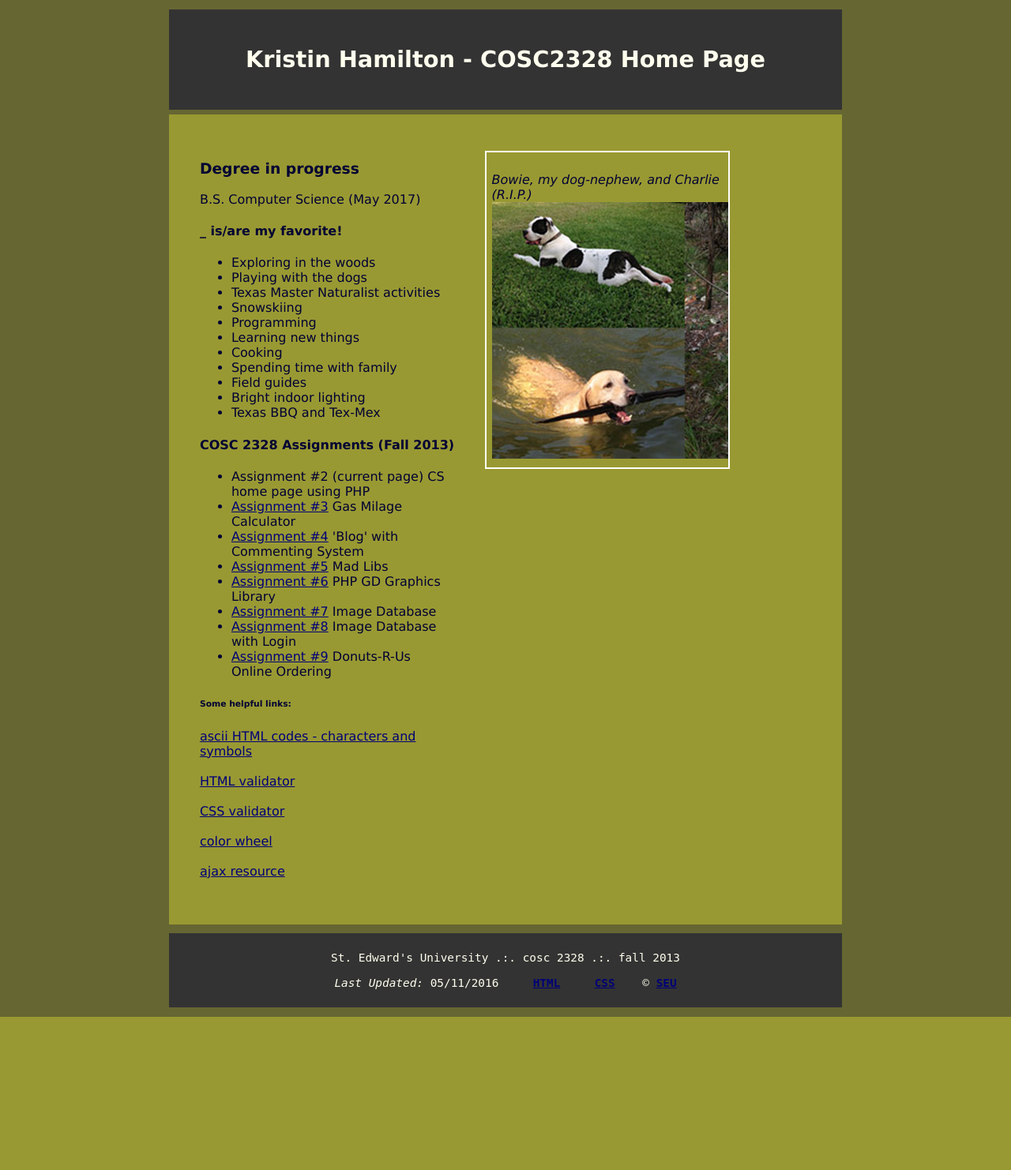
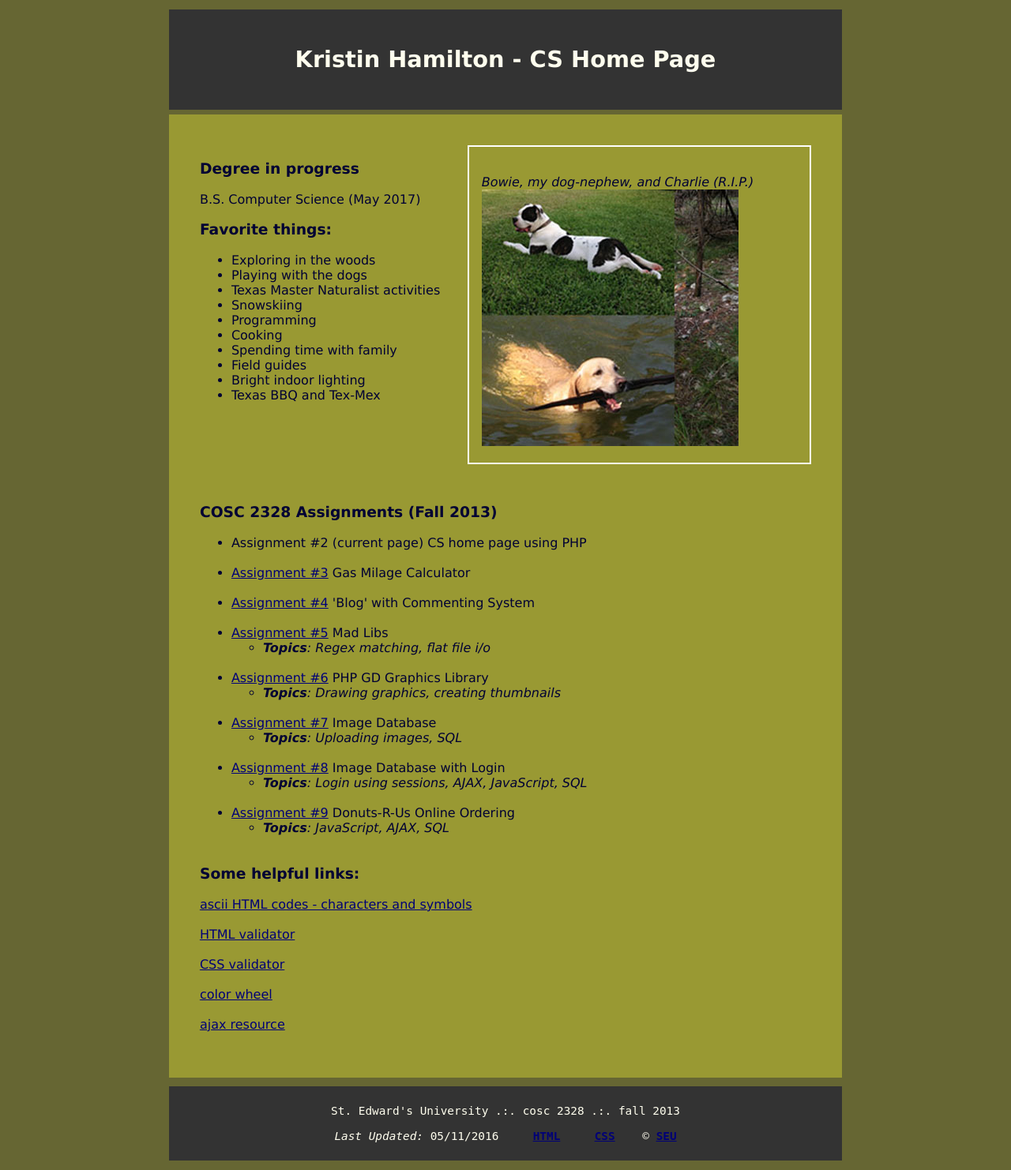
Before and after one commit to KristinHamilton/seuProjects, a PHP site: page / in a window 1280 px wide. Shown: the whole page at 79% size. Before the commit the page ends 1288 px from the top, so only its background shows below. Run offline with PHP 8.4, Linux system fonts and the light colour scheme.

Commit message:
[Index.php] Update link references to assignments; modify formatting

```diff
--- a/cosc2328/index.php
+++ b/cosc2328/index.php
@@ -11,44 +11,60 @@ echo "
 
 	<body>
 		<div class='heading'>
-			<h2> Kristin Hamilton - COSC2328 Home Page </h2>
+			<h2> Kristin Hamilton - CS Home Page </h2>
 		</div>
 
 		<!-- start content -->
 		<div class='content'>
+
 			<div class='floatleft'>
-
 				<h3> Degree in progress </h3>
 				B.S. Computer Science (May 2017)
 
-				<h4> _ is/are my favorite! </h4>
+				<h3> Favorite things: </h3>
 				<ul>
 					<li> Exploring in the woods </li>
 					<li> Playing with the dogs </li>
 					<li> Texas Master Naturalist activities</li>
 					<li> Snowskiing </li>
 					<li> Programming </li>
-					<li> Learning new things </li>
 					<li> Cooking </li>
 					<li> Spending time with family </li>
 					<li> Field guides </li>
 					<li> Bright indoor lighting </li>
 					<li> Texas BBQ and Tex-Mex </li>
 				</ul>
+			</div>
 
-				<h4> COSC 2328 Assignments (Fall 2013)</h4>
+			<div class='border'>
+				<br />
+				<em>Bowie, my dog-nephew, and Charlie (R.I.P.)</em>
+				<br />
+				<img src='./asg2/BowieAndCharlie.jpg' alt='Bowie and Charlie' />
+			</div>
+
+			<div style='clear:both;'></div>
+
+			<div class='floatleft' style='width:auto;'>
+
+				<h3> COSC 2328 Assignments (Fall 2013)</h3>
 				<ul>
-					<li>Assignment #2 (current page) CS home page using PHP</li>
-					<li><a href='./asg3.php'>Assignment #3</a> Gas Milage Calculator</li>
-					<li><a href='./asg4.php'>Assignment #4</a> 'Blog' with Commenting System</li>
-					<li><a href='./asg5.php'>Assignment #5</a> Mad Libs</li>
-					<li><a href='./asg6.php'>Assignment #6</a> PHP GD Graphics Library</li>
-					<li><a href='./asg7.php'>Assignment #7</a> Image Database</li>
-					<li><a href='./asg8.php'>Assignment #8</a> Image Database with Login</li>
-					<li><a href='./asg9.php'>Assignment #9</a> Donuts-R-Us Online Ordering</li>
+					<li>Assignment #2 (current page) CS home page using PHP</li><br />
+					<li><a href='./asg3/asg3.php'>Assignment #3</a> Gas Milage Calculator</li><br />
+					<li><a href='./asg4/asg4.php'>Assignment #4</a> 'Blog' with Commenting System</li><br />
+					<li><a href='./asg5/asg5.php'>Assignment #5</a> Mad Libs</li>
+						<ul><li><em><b>Topics</b>: Regex matching, flat file i/o</em></li></ul><br />
+					<li><a href='./asg6/asg6.php'>Assignment #6</a> PHP GD Graphics Library</li>
+						<ul><li><em><b>Topics</b>: Drawing graphics, creating thumbnails</em></li></ul><br />
+					<li><a href='./asg7/asg7.php'>Assignment #7</a> Image Database</li>
+						<ul><li><em><b>Topics</b>: Uploading images, SQL</em></li></ul><br />
+					<li><a href='./asg8/asg8.php'>Assignment #8</a> Image Database with Login</li>
+						<ul><li><em><b>Topics</b>: Login using sessions, AJAX, JavaScript, SQL</em></li></ul><br />
+					<li><a href='./asg9/asg9.php'>Assignment #9</a> Donuts-R-Us Online Ordering</li>
+						<ul><li><em><b>Topics</b>: JavaScript, AJAX, SQL</em></li></ul><br />
 				</ul>
 
-				<h6> Some helpful links: </h6>
+				<h3> Some helpful links: </h3>
 			    <a href='http://www.ascii.cl/htmlcodes.htm'> ascii HTML codes - characters and symbols </a>
 		  	    <br /><br />
 		  	    <a href='http://validator.w3.org'> HTML validator </a>
@@ -61,15 +77,6 @@ echo "
 		  	    <br /><br />
 
 			</div>
-
-			<div class='floatleft'>
-				<div class='border'>
-					<br />
-					<em>Bowie, my dog-nephew, and Charlie (R.I.P.)</em>
-					<br />
-					<img src='BowieAndCharlie.jpg' alt='Bowie and Charlie' />
-				</div>
-	 		</div>
 
 		</div>
 		<!--  end content  -->
```
